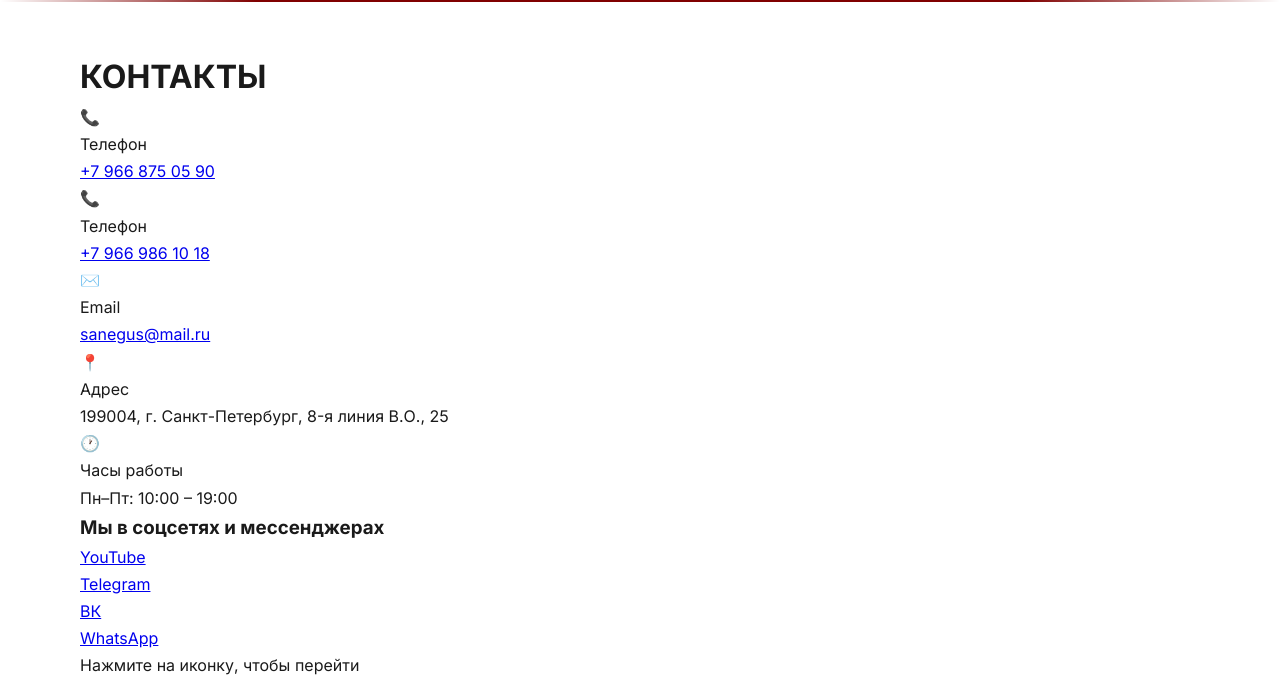
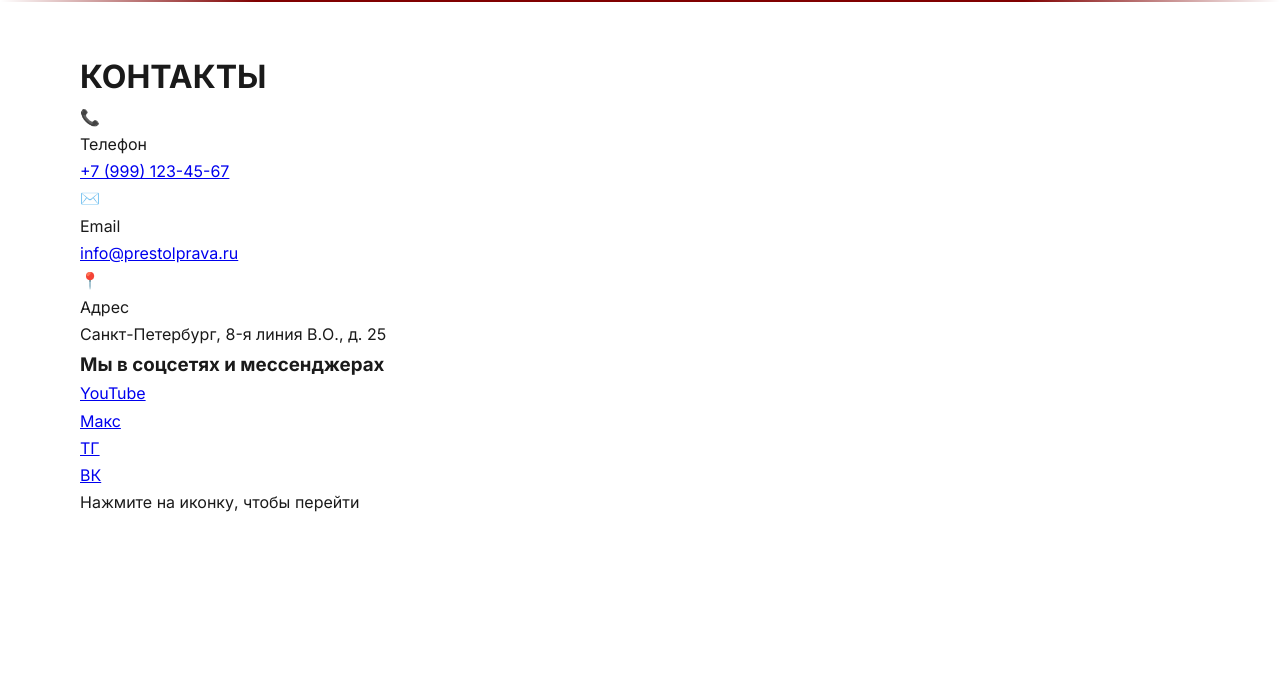
Before and after one commit to Anisia-AD/Gusev, a Django app: page /contacts/ in a window 1280 px wide. Shown: the part 118-800 px from the top of the page. Run offline with Django 5.2, Linux system fonts and the light colour scheme; some web fonts are replaced.

Commit message:
Update contacts.html

```diff
--- a/core/templates/core/contacts.html
+++ b/core/templates/core/contacts.html
@@ -9,15 +9,7 @@
             <div class="contact-icon">📞</div>
             <div class="contact-info">
                 <div class="contact-label">Телефон</div>
-                <a href="tel:+79668750590" class="contact-value">+7 966 875 05 90</a>
-            </div>
-        </div>
-
-        <div class="contact-card">
-            <div class="contact-icon">📞</div>
-            <div class="contact-info">
-                <div class="contact-label">Телефон</div>
-                <a href="tel:+79669861018" class="contact-value">+7 966 986 10 18</a>
+                <a href="tel:+79991234567" class="contact-value">+7 (999) 123-45-67</a>
             </div>
         </div>
 
@@ -26,7 +18,7 @@
             <div class="contact-icon">✉️</div>
             <div class="contact-info">
                 <div class="contact-label">Email</div>
-                <a href="mailto:sanegus@mail.ru" class="contact-value">sanegus@mail.ru</a>
+                <a href="mailto:info@prestolprava.ru" class="contact-value">info@prestolprava.ru</a>
             </div>
         </div>
 
@@ -35,16 +27,7 @@
             <div class="contact-icon">📍</div>
             <div class="contact-info">
                 <div class="contact-label">Адрес</div>
-                <div class="contact-value">199004, г. Санкт-Петербург, 8-я линия В.О., 25</div>
-            </div>
-        </div>
-
-        <!-- Время работы -->
-        <div class="contact-card">
-            <div class="contact-icon">🕐</div>
-            <div class="contact-info">
-                <div class="contact-label">Часы работы</div>
-                <div class="contact-value">Пн–Пт: 10:00 – 19:00</div>
+                <div class="contact-value">Санкт-Петербург, 8-я линия В.О., д. 25</div>
             </div>
         </div>
     </div>
@@ -53,24 +36,24 @@
     <div class="social-section">
         <h3 class="social-title">Мы в соцсетях и мессенджерах</h3>
         <div class="social-grid-modern">
-            <a href="https://youtube.com/@yralexx?si=_hs6hr6kE4U-yU21" class="social-link" target="_blank">
+            <a href="#" class="social-link">
                 <div class="social-icon-circle">
                     <span class="social-icon-text">YouTube</span>
                 </div>
             </a>
-            <a href="https://t.me/YrAlexx" class="social-link" target="_blank">
+            <a href="#" class="social-link">
                 <div class="social-icon-circle">
-                    <span class="social-icon-text">Telegram</span>
+                    <span class="social-icon-text">Макс</span>
                 </div>
             </a>
-            <a href="https://vk.ru/id33505885" class="social-link" target="_blank">
+            <a href="#" class="social-link">
+                <div class="social-icon-circle">
+                    <span class="social-icon-text">ТГ</span>
+                </div>
+            </a>
+            <a href="#" class="social-link">
                 <div class="social-icon-circle">
                     <span class="social-icon-text">ВК</span>
-                </div>
-            </a>
-            <a href="#" class="social-link" target="_blank">
-                <div class="social-icon-circle">
-                    <span class="social-icon-text">WhatsApp</span>
                 </div>
             </a>
         </div>
```
